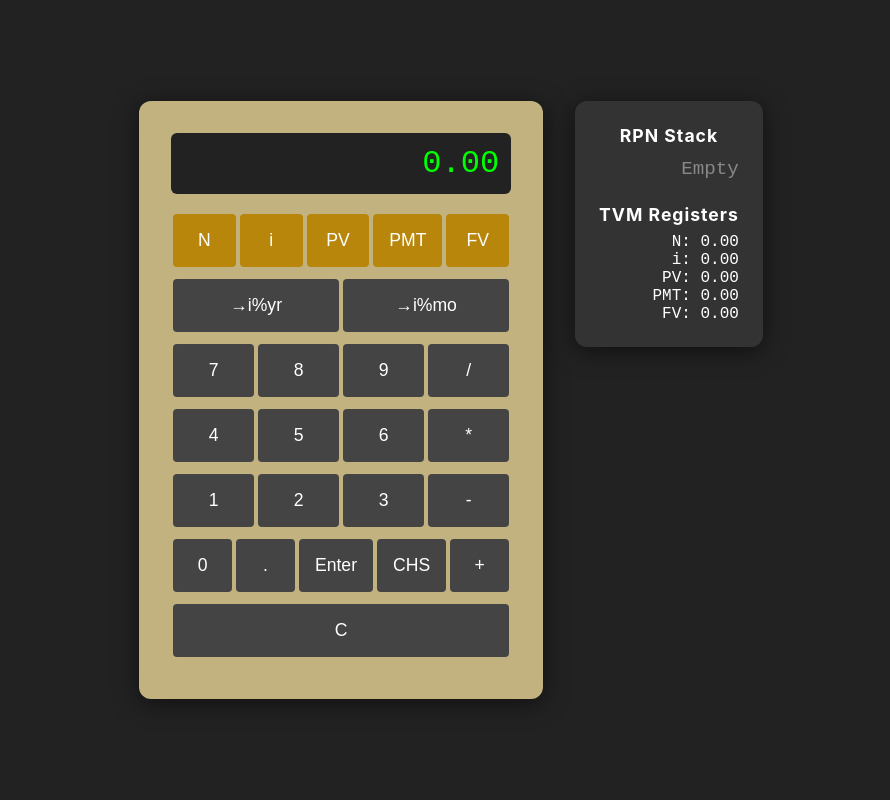
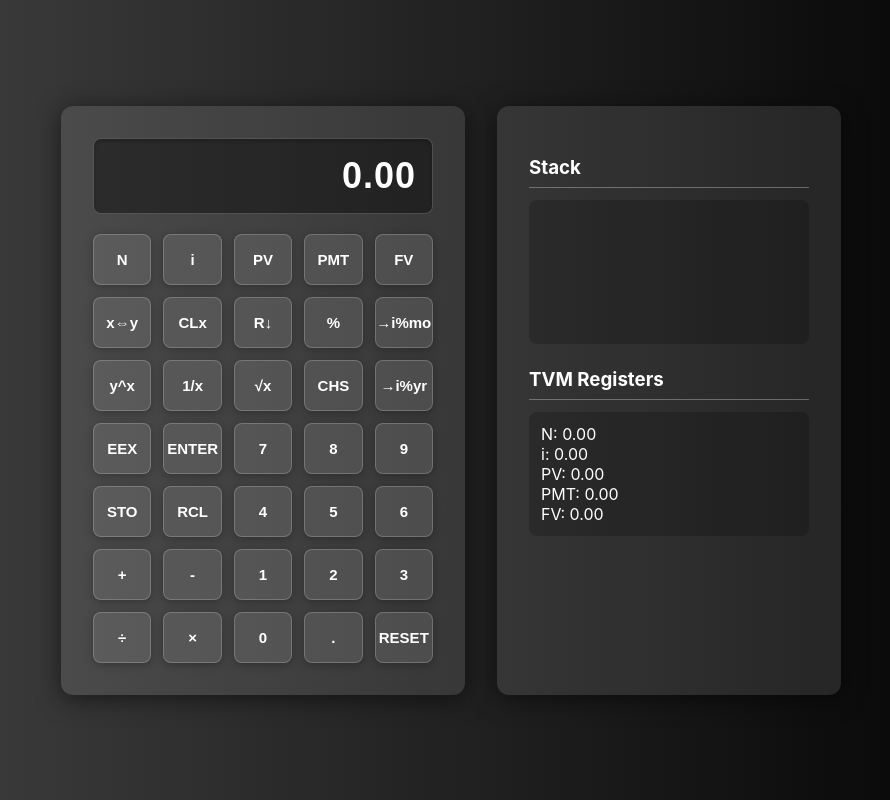
Before and after one commit to reteixeira10/hp12c-investor, a React (Create React App) app: page / in a window 1280 px wide. Shown: the whole page, without its empty margins (189-1079 px from the left). Built offline with nearby package versions, Linux system fonts and the light colour scheme.

Commit message:
Changes before Firebase Studio auto-run

```diff
--- a/src/Home.tsx
+++ b/src/Home.tsx
@@ -1,4 +1,4 @@
-import { Calculator } from "./components/Calculator";
+import Calculator from "./components/Calculator";
 export default function Home() {
   return <Calculator />;
 }
--- a/src/components/Calculator.tsx
+++ b/src/components/Calculator.tsx
@@ -1,65 +1,63 @@
 import React, { useState } from "react";
-import { TVMRegisters } from "../types";
-import { computeFV, computePV, computePMT, computeN, computeIYR } from "../utils/tvm";
-import { rpnCalculate } from "../utils/rpn";
-import { Display } from "./Display";
-import { Keypad } from "./Keypad";
-import { SidePanel } from "./SidePanel";
+import Display from "./Display";
+import Keypad from "./Keypad";
+import SidePanel from "./SidePanel";
+import { TVM } from "../types";
+import { rpn } from "../utils/rpn";
+import { computeFV, computeIYR, computeN, computePMT, computePV } from "../utils/tvm";
 
 const buttonLabels = [
   ["N", "i", "PV", "PMT", "FV"],
-  ["→i%yr", "→i%mo"],
-  ["7", "8", "9", "/"],
-  ["4", "5", "6", "*"],
-  ["1", "2", "3", "-"],
-  ["0", ".", "Enter", "CHS", "+"],
-  ["C"],
+  ["x⇔y", "CLx", "R↓", "%", "→i%mo"],
+  ["y^x", "1/x", "√x", "CHS", "→i%yr"],
+  ["EEX", "ENTER", "7", "8", "9"],
+  ["STO", "RCL", "4", "5", "6"],
+  ["+", "-", "1", "2", "3"],
+  ["÷", "×", "0", ".", "RESET"],
 ];
 
-export const Calculator: React.FC = () => {
-  const [stack, setStack] = useState<number[]>([]);
+const Calculator: React.FC = () => {
+  const [stack, setStack] = useState<string[]>([]);
   const [input, setInput] = useState<string>("");
-  const [tvm, setTVM] = useState<TVMRegisters>({
-    N: 0,
-    IYR: 0,
-    PV: 0,
-    PMT: 0,
-    FV: 0,
-  });
+  const [tvm, setTVM] = useState<TVM>({ N: 0, IYR: 0, PV: 0, PMT: 0, FV: 0 });
   const [pressedKey, setPressedKey] = useState<string | null>(null);
 
   const handleButton = (label: string) => {
-    if (/\d|\./.test(label)) {
-      setInput((prev) => prev + label);
-    } else if (label === "Enter") {
+    if (label >= "0" && label <= "9") {
+      setInput(input + label);
+    } else if (label === ".") {
+      if (!input.includes(".")) {
+        setInput(input + ".");
+      }
+    } else if (label === "ENTER") {
       if (input !== "") {
-        setStack((prev) => [...prev, parseFloat(input)]);
+        setStack([...stack, input]);
         setInput("");
       }
-    } else if (["+", "-", "*", "/"].includes(label)) {
-      let newStack = [...stack];
+    } else if (label === "CLx") {
+      setInput("");
+    } else if (label === "CHS") {
       if (input !== "") {
-        newStack.push(parseFloat(input));
-        setInput("");
+        setInput((prev) => (prev.startsWith("-") ? prev.slice(1) : `-${prev}`));
       }
-      newStack = rpnCalculate(newStack, label);
-      setStack(newStack);
-    } else if (label === "C") {
+    } else if (label === "RESET") {
       setStack([]);
       setInput("");
       setTVM({ N: 0, IYR: 0, PV: 0, PMT: 0, FV: 0 });
+    } else if (["+", "-", "×", "÷", "y^x", "x⇔y", "R↓"].includes(label)) {
+      if (stack.length >= 2 || ["x⇔y", "R↓"].includes(label)) {
+        const [newStack, result] = rpn(stack, label, input);
+        setStack(newStack);
+        setInput(result);
       }
-    // CHS key
-    else if (label === "CHS") {
+    } else if (["1/x", "√x"].includes(label)) {
       if (input !== "") {
-        if (input.startsWith("-")) {
-          setInput(input.substring(1));
-        } else {
-          setInput("-" + input);
+        const [newStack, result] = rpn(stack, label, input);
+        setStack(newStack);
+        setInput(result);
       }
     }
-    }
-    // Interest conversion keys
+    // Change of interest rate
     else if (label === "→i%mo") {
       if (input !== "") {
         const iyr = parseFloat(input);
@@ -109,11 +107,11 @@ export const Calculator: React.FC = () => {
         display: "flex",
         alignItems: "center",
         justifyContent: "center",
-      background: "#222"
+        background: "linear-gradient(to right, #434343 0%, black 100%)"
       }}>
         <div style={{ display: "flex", gap: "32px" }}>
           <div style={{
-          background: "#c2b280",
+            background: "rgba(255, 255, 255, 0.1)",
             borderRadius: "12px",
             boxShadow: "0 4px 24px #0008",
             padding: "32px",
@@ -131,3 +129,5 @@ export const Calculator: React.FC = () => {
       </div>
     );
   };
+
+export default Calculator;
--- a/src/components/Display.tsx
+++ b/src/components/Display.tsx
@@ -1,15 +1,31 @@
-type DisplayProps = { value: string };
-export const Display = ({ value }: DisplayProps) => (
+import React from "react";
+
+interface DisplayProps {
+  value: string;
+}
+
+const Display: React.FC<DisplayProps> = ({ value }) => {
+  return (
     <div style={{
-    background: "#222",
-    color: "#0f0",
-    fontFamily: "monospace",
-    fontSize: "2rem",
+      background: "rgba(0, 0, 0, 0.4)",
+      borderRadius: "8px",
+      padding: "16px",
       textAlign: "right",
-    padding: "12px",
-    borderRadius: "6px",
-    marginBottom: "18px"
+      marginBottom: "20px",
+      boxShadow: "inset 0 2px 4px #0004",
+      border: "1px solid rgba(255, 255, 255, 0.2)"
+    }}>
+      <div style={{
+        color: "white",
+        fontSize: "36px",
+        fontWeight: "bold",
+        letterSpacing: "1px",
+        fontFamily: '"Orbitron", sans-serif'
       }}>
         {value}
       </div>
+    </div>
   );
+};
+
+export default Display;
--- a/src/components/Keypad.tsx
+++ b/src/components/Keypad.tsx
@@ -1,34 +1,38 @@
-type KeypadProps = {
+import React from "react";
+
+interface KeypadProps {
   buttonLabels: string[][];
   onButtonClick: (label: string) => void;
   pressedKey: string | null;
-};
-export const Keypad = ({ buttonLabels, onButtonClick, pressedKey }: KeypadProps) => (
-  <div>
-    {buttonLabels.map((row, i) => (
-      <div key={i} style={{ display: "flex", marginBottom: "8px" }}>
-        {row.map((label) => (
+}
+
+const Keypad: React.FC<KeypadProps> = ({ buttonLabels, onButtonClick, pressedKey }) => {
+    return (
+      <div style={{ display: "grid", gridTemplateColumns: "repeat(5, 1fr)", gap: "12px" }}>
+        {buttonLabels.flat().map((label, index) => (
           <button
-            key={label}
+            key={index}
             onClick={() => onButtonClick(label)}
             style={{
-              flex: 1,
-              margin: "2px",
-              padding: "16px",
-              fontSize: "1.1rem",
-              background: ["N", "i", "PV", "PMT", "FV"].includes(label) ? "#b8860b" : "#444",
-              color: "#fff",
-              border: "none",
-              borderRadius: "4px",
+              background: label === pressedKey ? "rgba(255, 255, 255, 0.3)" : "rgba(255, 255, 255, 0.1)",
+              border: "1px solid rgba(255, 255, 255, 0.2)",
+              borderRadius: "8px",
+              color: "white",
+              padding: "16px 0",
+              textAlign: "center",
               cursor: "pointer",
-              boxShadow: pressedKey === label ? "0 0 0 3px #fff" : undefined,
-              opacity: pressedKey === label ? 0.7 : 1,
+              fontSize: "15px",
+              fontWeight: "bold",
+              transition: "background 0.2s ease-in-out",
+              boxShadow: "0 2px 8px #0004",
+              transform: label === pressedKey ? "scale(0.95)" : "scale(1)"
             }}
           >
             {label}
           </button>
         ))}
       </div>
-    ))}
-  </div>
-);
+    );
+  };
+
+export default Keypad;
--- a/src/components/SidePanel.tsx
+++ b/src/components/SidePanel.tsx
@@ -1,60 +1,48 @@
-import { TVMRegisters } from "../types";
-type SidePanelProps = { stack: number[]; tvm: TVMRegisters };
-export const SidePanel = ({ stack, tvm }: SidePanelProps) => (
+import React from "react";
+import { TVM } from "../types";
+
+interface SidePanelProps {
+  stack: string[];
+  tvm: TVM;
+}
+
+const SidePanel: React.FC<SidePanelProps> = ({ stack, tvm }) => {
+    return (
       <div style={{
-    background: "#333",
-    color: "#fff",
+        background: "rgba(255, 255, 255, 0.1)",
         borderRadius: "12px",
         boxShadow: "0 4px 24px #0008",
-    padding: "24px",
-    minWidth: "120px",
-    height: "100%",
-    display: "flex",
-    flexDirection: "column",
-    alignItems: "center"
+        padding: "32px",
+        width: "280px",
+        color: "white"
       }}>
+        <div style={{ marginBottom: "24px" }}>
+          <h3 style={{ borderBottom: "1px solid rgba(255, 255, 255, 0.3)", paddingBottom: "8px", marginBottom: "12px" }}>Stack</h3>
           <div style={{
-      fontWeight: "bold",
-      marginBottom: "12px",
-      fontSize: "1.1rem",
-      letterSpacing: "1px"
+            background: "rgba(0, 0, 0, 0.2)",
+            borderRadius: "8px",
+            padding: "12px",
+            minHeight: "120px"
           }}>
-      RPN Stack
+            {stack.map((item, index) => <div key={index}>{`x${index + 1}: ${Number(item).toFixed(2)}`}</div>)}
           </div>
+        </div>
+        <div>
+          <h3 style={{ borderBottom: "1px solid rgba(255, 255, 255, 0.3)", paddingBottom: "8px", marginBottom: "12px" }}>TVM Registers</h3>
           <div style={{
-      fontFamily: "monospace",
-      fontSize: "1.2rem",
-      width: "100%",
-      textAlign: "right"
+            background: "rgba(0, 0, 0, 0.2)",
+            borderRadius: "8px",
+            padding: "12px"
           }}>
-      {stack.length === 0 ? (
-        <div style={{ color: "#888" }}>Empty</div>
-      ) : (
-        [...stack].reverse().map((val, idx) => (
-          <div key={idx}>{Number(val).toFixed(2)}</div>
-        ))
-      )}
+            <div>N: {tvm.N.toFixed(2)}</div>
+            <div>i: {tvm.IYR.toFixed(2)}</div>
+            <div>PV: {tvm.PV.toFixed(2)}</div>
+            <div>PMT: {tvm.PMT.toFixed(2)}</div>
+            <div>FV: {tvm.FV.toFixed(2)}</div>
           </div>
-    <div style={{
-      fontWeight: "bold",
-      marginTop: "24px",
-      marginBottom: "8px",
-      fontSize: "1.1rem",
-      letterSpacing: "1px"
-    }}>
-      TVM Registers
-    </div>
-    <div style={{
-      fontFamily: "monospace",
-      fontSize: "1rem",
-      width: "100%",
-      textAlign: "right"
-    }}>
-      <div>N: {Number(tvm.N).toFixed(2)}</div>
-      <div>i: {Number(tvm.IYR).toFixed(2)}</div>
-      <div>PV: {Number(tvm.PV).toFixed(2)}</div>
-      <div>PMT: {Number(tvm.PMT).toFixed(2)}</div>
-      <div>FV: {Number(tvm.FV).toFixed(2)}</div>
         </div>
       </div>
     );
+  };
+
+export default SidePanel;
```
Also changed, not shown: 1 other file (tests, documents, lock files or other folders). Lines whose indentation alone changed are shown as unchanged.
